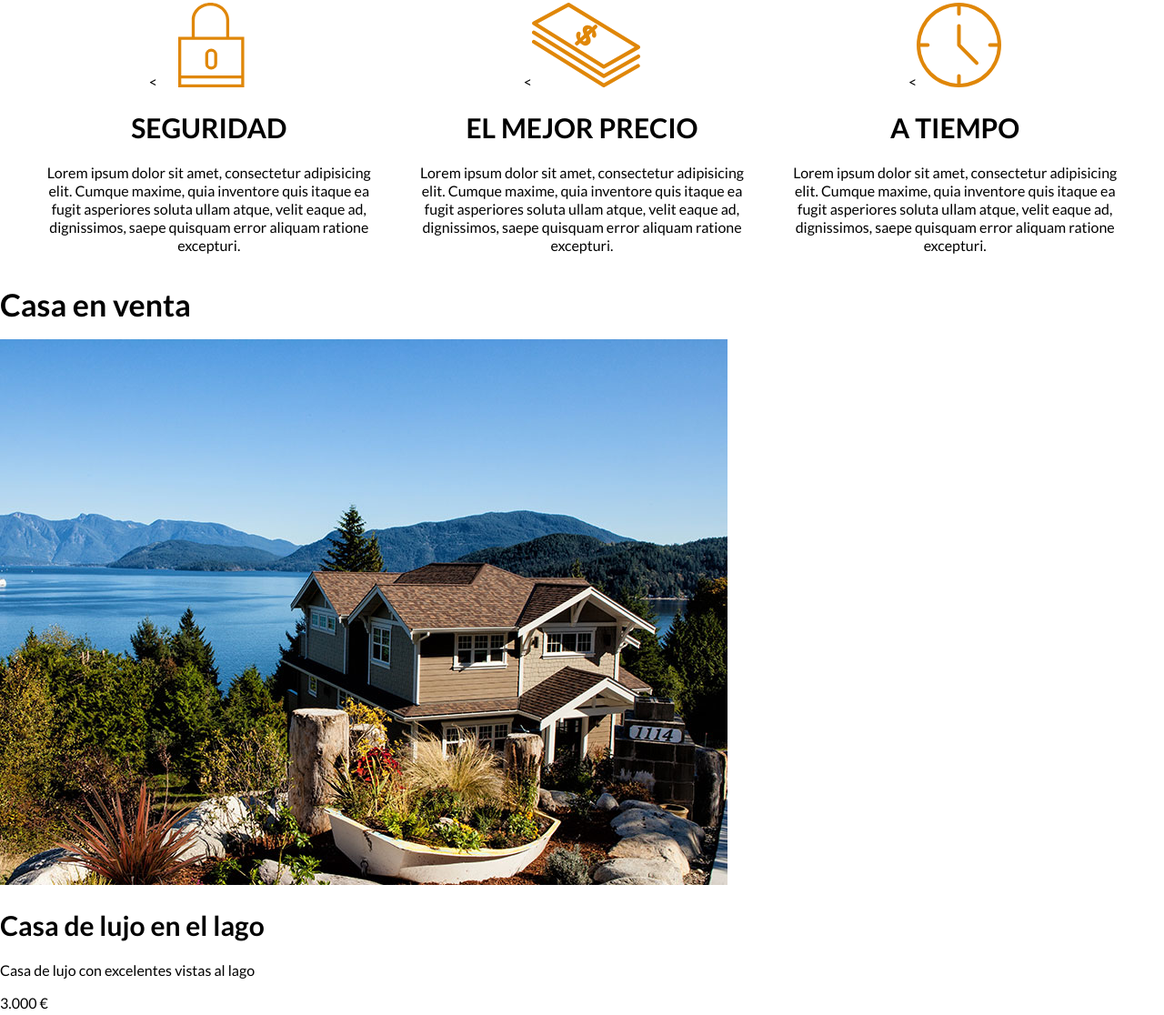
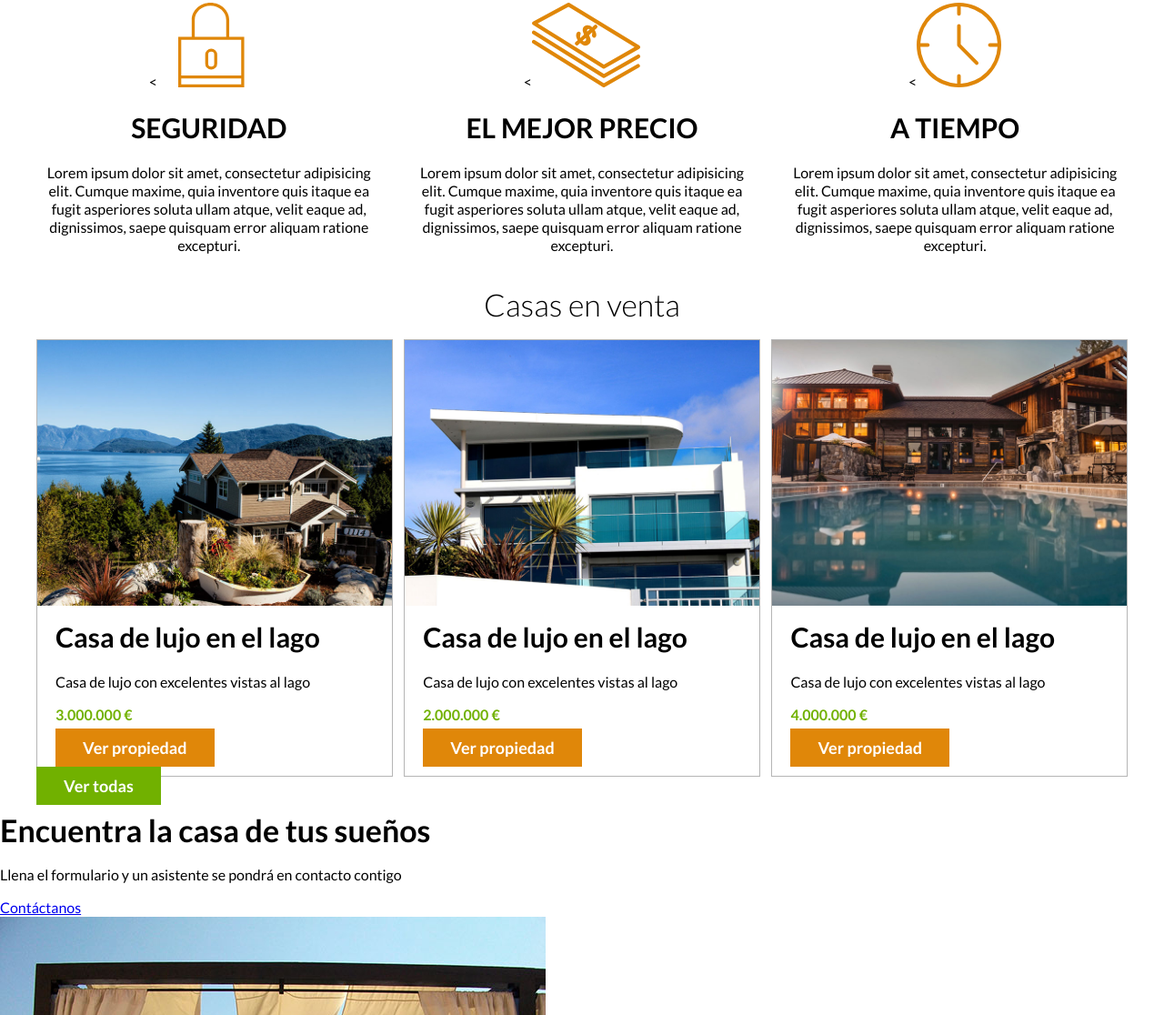
Before and after one commit to Peyo83/bienes_raices, a plain HTML site: page index.html in a window 1280 px wide. Shown: the part 893-2009 px from the top of the page at 91% size. Drawn offline with Linux system fonts and the light colour scheme.

Commit message:
Comienzo anuncio y botones CSS

```diff
--- a/css/styles.css
+++ b/css/styles.css
@@ -9,6 +9,9 @@ body{
     line-height: 2rem;
 }
 /*Globales*/
+img{
+    max-width: 100%
+}
 .contenedor{
     max-width: 120rem;
     margin: 0 auto;
@@ -42,6 +45,24 @@ h4{
 
 .centrar-texto{
     text-align: center;
+}
+
+/* Botones */
+
+.boton{
+    color: white;
+    font-weight: 700;
+    text-decoration: none;
+    font-size: 1.8rem;
+    padding: 1rem 3rem;
+}
+
+.boton-amarillo{
+    background-color: #E08709;
+}
+
+.boton-verde{
+    background-color: #71B100;
 }
 
 /*header*/
@@ -106,3 +127,29 @@ h4{
 .icono h3{
     text-transform: uppercase;
 }
+
+/* Anuncios */
+.contenedor-anuncios{
+    display: flex;
+    justify-content: space-between;
+}
+
+.anuncio{
+    flex-basis: calc(33.3% - 1rem);
+    border: 1px solid #B5B5B5;
+}
+
+.contenido-anuncio{
+    padding: 2rem;
+}
+
+.contenido-anuncio h3{
+    margin-top: 0;
+}
+
+
+
+.precio{
+    color: #71B100;
+    font-weight: 700;
+}
--- a/index.html
+++ b/index.html
@@ -49,34 +49,41 @@
         </div>
     </section>
 
-    <main>
-        <h2>Casa en venta</h2>
+    <main class="seccion contenedor">
+        <h2 class="fw-300 centrar-texto">Casas en venta</h2>
 
-        <div>
+        <div class="contenedor-anuncios">
+            <div class="anuncio">
                 <img src="img/anuncio1.jpg" alt="Anuncio1">
+                <div class="contenido-anuncio">
                     <h3>Casa de lujo en el lago</h3>
                     <p>Casa de lujo con excelentes vistas al lago</p>
-            <p>3.000 €</p>
-            <a href="#">Ver propiedad</a>
+                    <p class="precio">3.000.000 €</p>
+                    <a href="#" class="boton boton-amarillo">Ver propiedad</a>
+                </div>
             </div>
 
-        <div>
+            <div class="anuncio">
                 <img src="img/anuncio2.jpg" alt="Anuncio2">
+                <div class="contenido-anuncio">
                     <h3>Casa de lujo en el lago</h3>
                     <p>Casa de lujo con excelentes vistas al lago</p>
-            <p>3.000 €</p>
-            <a href="#">Ver propiedad</a>
+                    <p class="precio">2.000.000 €</p>
+                    <a href="#" class="boton boton-amarillo">Ver propiedad</a>
+                </div>
             </div>
 
-        <div>
+            <div class="anuncio">
                 <img src="img/anuncio3.jpg" alt="Anuncio3">
+                <div class="contenido-anuncio">
                     <h3>Casa de lujo en el lago</h3>
                     <p>Casa de lujo con excelentes vistas al lago</p>
-            <p>3.000 €</p>
-            <a href="#">Ver propiedad</a>
+                    <p class="precio">4.000.000 €</p>
+                    <a href="#" class="boton boton-amarillo">Ver propiedad</a>
                 </div>
-
-        <a target="blank" href="anuncios.html">Anuncios</a>
+            </div>
+        </div>
+        <a target="blank" href="anuncios.html" class="boton boton-verde">Ver todas</a>
     </main>
 
     <section>
```
Lines whose indentation alone changed are shown as unchanged.
